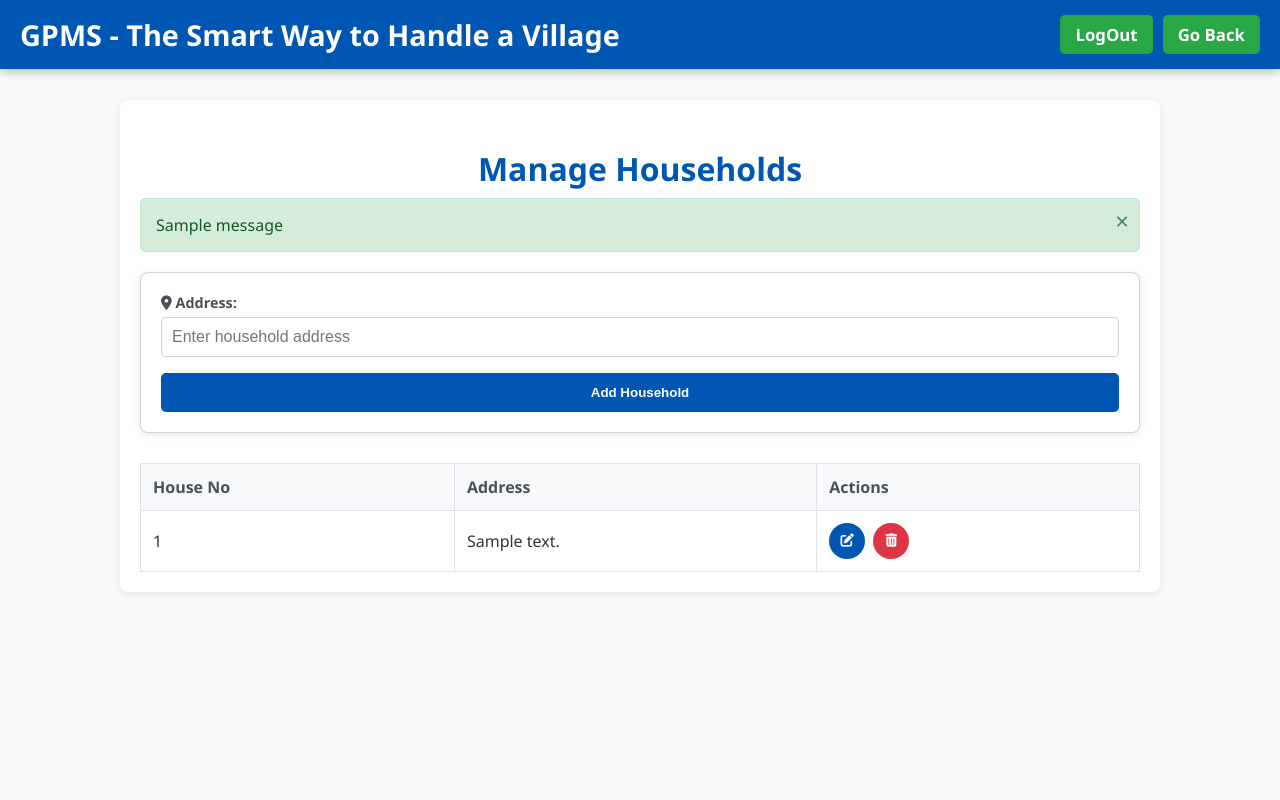
After one commit to omkaranu04/DBMS-Assgn4-mini-project, a Flask app: page /manage_households in a window 1280 px wide. The commit adds this page. Run offline with Flask 3, Linux system fonts and the light colour scheme; tables that the repository leaves empty hold one stand-in row (values such as "Sample post"); one stand-in notice (Sample message) is shown.

Commit message:
added household

```diff
--- a/app/routes.py
+++ b/app/routes.py
@@ -5,6 +5,7 @@ from sqlalchemy import text, true
 from . import db
 from datetime import datetime
 import re
+from flask import jsonify
 
 main_bp = Blueprint('main', __name__)
 
@@ -2416,3 +2417,58 @@ def scheme_beneficiaries(scheme_id):
         scheme=scheme,
         beneficiaries=beneficiaries_list
     )
+@main_bp.route('/manage_households', methods=['GET', 'POST'])
+def manage_households():
+    if request.method == 'POST':
+        house_no = request.form.get('house_no')
+        address = request.form.get('address')
+
+        if not address:
+            flash("Address is required.", "danger")
+            return jsonify({'status': 'error', 'message': "Address is required.", 'category': 'danger'})
+
+        if house_no and house_no.strip():  # Updating an existing household
+            household = Household.query.filter_by(house_no=house_no).first()
+            if household:
+                household.address = address
+                try:
+                    db.session.commit()
+                    flash("Household updated successfully.", "success")
+                    return jsonify({'status': 'success', 'message': "Household updated successfully.", 'category': 'success'})
+                except Exception as e:
+                    db.session.rollback()
+                    return jsonify({'status': 'error', 'message': f"Error updating household: {str(e)}", 'category': 'danger'})
+            else:
+                return jsonify({'status': 'error', 'message': "Household not found.", 'category': 'danger'})
+        else:  # Adding a new household
+            new_household = Household(address=address)
+            db.session.add(new_household)
+            try:
+                db.session.commit()
+                flash("Household added successfully.", "success")
+                return jsonify({'status': 'success', 'message': "Household added successfully.", 'category': 'success'})
+            except Exception as e:
+                db.session.rollback()
+                return jsonify({'status': 'error', 'message': f"Error adding household: {str(e)}", 'category': 'danger'})
+
+    households = Household.query.all()
+    return render_template('manage_households.html', households=households)
+
+@main_bp.route('/delete_household/<int:house_no>', methods=['POST'])
+def delete_household(house_no):
+    household = Household.query.get(house_no)
+
+    if not household:
+        return jsonify({'status': 'error', 'message': "Household not found.", 'category': 'danger'})
+
+    associated_citizens = Citizens.query.filter_by(house_no=house_no).all()
+    if associated_citizens and len(associated_citizens) > 0:
+        return jsonify({'status': 'error', 'message': "Cannot delete household because citizens are living in it.", 'category': 'danger'})
+
+    try:
+        db.session.delete(household)
+        db.session.commit()
+        return jsonify({'status': 'success', 'message': "Household deleted successfully.", 'category': 'success'})
+    except Exception as e:
+        db.session.rollback()
+        return jsonify({'status': 'error', 'message': f"Error deleting household: {str(e)}", 'category': 'danger'})
--- /dev/null
+++ b/app/static/css/manage_households.css
@@ -0,0 +1,380 @@
+/* General Styles */
+body {
+    font-family: 'Segoe UI', Tahoma, Geneva, Verdana, sans-serif;
+    background-color: #f8f9fa;
+    margin: 0;
+    padding: 0;
+    min-height: 100vh;
+    display: flex;
+    flex-direction: column;
+    color: #333;
+}
+
+/* Header Styling */
+header {
+    width: 100%;
+    position: fixed;
+    top: 0;
+    left: 0;
+    background-color: #0056b3;
+    color: #fff;
+    padding: 15px 20px;
+    font-size: 1.5em;
+    font-weight: bold;
+    display: flex;
+    justify-content: space-between;
+    align-items: center;
+    box-shadow: 0 4px 8px rgba(0, 0, 0, 0.2);
+    box-sizing: border-box;
+    z-index: 100;
+}
+
+header h1 {
+    margin: 0;
+    font-size: 1.2em;
+    max-width: 60%;
+}
+
+.header-buttons {
+    display: flex;
+    gap: 10px;
+}
+
+.header-buttons .btn {
+    background-color: #28a745;
+    color: #fff;
+    text-decoration: none;
+    padding: 8px 15px;
+    border-radius: 5px;
+    font-weight: bold;
+    font-size: 0.7em;
+    transition: background-color 0.3s ease;
+}
+
+.header-buttons .btn:hover {
+    background-color: #218838;
+}
+
+/* Container */
+.container {
+    margin-top: 100px;
+    /* To clear the fixed header */
+    padding: 20px;
+    max-width: 1000px;
+    width: 100%;
+    margin-left: auto;
+    margin-right: auto;
+    background-color: #fff;
+    border-radius: 8px;
+    box-shadow: 0 2px 8px rgba(0, 0, 0, 0.1);
+}
+
+/* Page Title & Subtitle */
+h2 {
+    text-align: center;
+    color: #0056b3;
+    margin-bottom: 0.5rem;
+    font-size: 2em;
+}
+
+.subtitle {
+    text-align: center;
+    color: #6c757d;
+    margin-bottom: 1.5rem;
+    font-size: 1.1em;
+}
+
+/* Household Form */
+#householdForm {
+    background-color: #fff;
+    border: 1px solid #ced4da;
+    border-radius: 8px;
+    padding: 20px;
+    margin-bottom: 30px;
+    box-shadow: 0 2px 8px rgba(0, 0, 0, 0.1);
+}
+
+.form-group {
+    margin-bottom: 1rem;
+    display: flex;
+    flex-direction: column;
+}
+
+.form-group label {
+    font-weight: 600;
+    margin-bottom: 5px;
+    color: #495057;
+    font-size: 0.9em;
+}
+
+.form-group input {
+    padding: 10px;
+    border: 1px solid #ced4da;
+    border-radius: 4px;
+    font-size: 1em;
+    transition: border-color 0.3s ease, box-shadow 0.3s ease;
+}
+
+.form-group input:focus {
+    border-color: #0056b3;
+    outline: none;
+    box-shadow: 0 0 0 3px rgba(0, 86, 179, 0.25);
+}
+
+/* Form Actions */
+.form-actions {
+    display: flex;
+    gap: 10px;
+    margin-top: 1rem;
+}
+
+.form-actions button {
+    flex: 1;
+}
+
+/* Form Button Styling */
+.btn-primary {
+    background-color: #0056b3;
+    color: #fff;
+    border: none;
+    padding: 12px 20px;
+    border-radius: 5px;
+    font-weight: 600;
+    cursor: pointer;
+    transition: background-color 0.3s ease;
+}
+
+.btn-primary:hover {
+    background-color: #004494;
+}
+
+.btn-secondary {
+    background-color: #6c757d;
+    color: #fff;
+    border: none;
+    padding: 12px 20px;
+    border-radius: 5px;
+    font-weight: 600;
+    cursor: pointer;
+    transition: background-color 0.3s ease;
+}
+
+.btn-secondary:hover {
+    background-color: #5a6268;
+}
+
+.btn-danger {
+    background-color: #dc3545;
+    color: #fff;
+    border: none;
+    padding: 8px 12px;
+    border-radius: 5px;
+    font-weight: 600;
+    cursor: pointer;
+    transition: background-color 0.3s ease;
+}
+
+.btn-danger:hover {
+    background-color: #c82333;
+}
+
+/* Table Styling */
+#householdsTable {
+    width: 100%;
+    border-collapse: collapse;
+    margin-top: 20px;
+}
+
+#householdsTable th,
+#householdsTable td {
+    padding: 12px;
+    border: 1px solid #dee2e6;
+    text-align: left;
+}
+
+#householdsTable th {
+    background-color: #f8f9fa;
+    color: #495057;
+    font-weight: 600;
+}
+
+#householdsTable tr:nth-child(even) {
+    background-color: #f2f2f2;
+}
+
+#householdsTable tr:hover {
+    background-color: #e9ecef;
+}
+
+.empty-message {
+    text-align: center;
+    padding: 20px;
+    font-style: italic;
+    color: #6c757d;
+}
+
+/* Action buttons for Edit and Delete */
+.action-buttons {
+    display: flex;
+    gap: 8px;
+    justify-content: flex-start;
+}
+
+.edit-btn,
+.delete-form button {
+    display: flex;
+    align-items: center;
+    justify-content: center;
+    width: 36px;
+    height: 36px;
+    padding: 0;
+    border-radius: 50%;
+    border: none;
+    cursor: pointer;
+    transition: all 0.3s ease;
+}
+
+.edit-btn {
+    background-color: #0056b3;
+    color: #fff;
+}
+
+.edit-btn:hover {
+    background-color: #004494;
+}
+
+.delete-form {
+    display: inline;
+}
+
+.delete-form button {
+    background-color: #dc3545;
+    color: #fff;
+}
+
+.delete-form button:hover {
+    background-color: #c82333;
+}
+
+/* Flash Messages Styling */
+.flash-container {
+    margin-bottom: 20px;
+}
+
+.flash-message {
+    padding: 15px;
+    margin-bottom: 15px;
+    border-radius: 5px;
+    position: relative;
+    animation: fadeIn 0.5s;
+}
+
+.success {
+    background-color: #d4edda;
+    border: 1px solid #c3e6cb;
+    color: #155724;
+}
+
+.error,
+.danger {
+    background-color: #f8d7da;
+    border: 1px solid #f5c6cb;
+    color: #721c24;
+}
+
+.info {
+    background-color: #d1ecf1;
+    border: 1px solid #bee5eb;
+    color: #0c5460;
+}
+
+.warning {
+    background-color: #fff3cd;
+    border: 1px solid #ffeeba;
+    color: #856404;
+}
+
+.close-btn {
+    position: absolute;
+    top: 5px;
+    right: 10px;
+    font-size: 1.5em;
+    cursor: pointer;
+    color: inherit;
+    opacity: 0.7;
+    transition: opacity 0.3s ease;
+}
+
+.close-btn:hover {
+    opacity: 1;
+}
+
+@keyframes fadeIn {
+    from {
+        opacity: 0;
+        transform: translateY(-10px);
+    }
+
+    to {
+        opacity: 1;
+        transform: translateY(0);
+    }
+}
+
+/* Responsive Adjustments */
+@media (max-width: 768px) {
+    header h1 {
+        font-size: 1em;
+        max-width: 50%;
+    }
+
+    .btn {
+        padding: 6px 10px;
+        font-size: 0.65em;
+    }
+
+    h2 {
+        font-size: 1.6em;
+    }
+
+    .subtitle {
+        font-size: 1em;
+    }
+
+    .form-group input {
+        padding: 8px;
+    }
+
+    #householdsTable th,
+    #householdsTable td {
+        padding: 8px;
+    }
+
+    .edit-btn,
+    .delete-form button {
+        width: 30px;
+        height: 30px;
+    }
+}
+
+@media (max-width: 480px) {
+    header {
+        flex-direction: column;
+        padding: 10px;
+    }
+
+    header h1 {
+        margin-bottom: 10px;
+        max-width: 100%;
+        text-align: center;
+    }
+
+    .header-buttons {
+        width: 100%;
+        justify-content: center;
+    }
+
+    .container {
+        padding: 10px;
+    }
+}
--- /dev/null
+++ b/app/templates/manage_households.html
@@ -0,0 +1,179 @@
+<!DOCTYPE html>
+<html lang="en">
+
+<head>
+    <meta charset="UTF-8" />
+    <meta name="viewport" content="width=device-width, initial-scale=1.0" />
+    <title>Manage Households - GPMS</title>
+    <link rel="stylesheet" href="{{ url_for('static', filename='css/manage_households.css') }}" />
+    <link rel="stylesheet" href="https://cdnjs.cloudflare.com/ajax/libs/font-awesome/6.0.0/css/all.min.css" />
+</head>
+
+<body>
+    <header>
+        <h1>GPMS - The Smart Way to Handle a Village</h1>
+        <div class="header-buttons">
+            <a href="{{ url_for('main.login') }}" class="btn">LogOut</a>
+            <a href="{{ url_for('main.dashboard_employees') }}" class="btn">Go Back</a>
+        </div>
+    </header>
+
+    <div class="container">
+        <h2>Manage Households</h2>
+
+        <!-- Flash Messages Container -->
+        <div id="flash-messages">
+            {% with messages = get_flashed_messages(with_categories=true) %}
+            {% if messages %}
+            <div class="flash-container">
+                {% for category, message in messages %}
+                <div class="flash-message {{ category }}">
+                    {{ message }}
+                    <span class="close-btn" onclick="this.parentElement.style.display='none'">&times;</span>
+                </div>
+                {% endfor %}
+            </div>
+            {% endif %}
+            {% endwith %}
+        </div>
+
+        <!-- Form for Adding / Editing a Household -->
+        <form id="householdForm" method="POST" action="{{ url_for('main.manage_households') }}">
+            <!-- Hidden field distinguishes add (empty) vs. edit (populated) -->
+            <input type="hidden" name="house_no" id="house_no" value="" />
+            <div class="form-group">
+                <label for="address">
+                    <i class="fas fa-map-marker-alt"></i> Address:
+                </label>
+                <input type="text" name="address" id="address" placeholder="Enter household address" required />
+            </div>
+            <div class="form-actions">
+                <button type="submit" id="submitButton" class="btn btn-primary">Add Household</button>
+                <button type="button" id="cancelEdit" class="btn btn-secondary" style="display: none;">Cancel</button>
+            </div>
+        </form>
+
+        <!-- Table of Households -->
+        <table id="householdsTable">
+            <thead>
+                <tr>
+                    <th>House No</th>
+                    <th>Address</th>
+                    <th>Actions</th>
+                </tr>
+            </thead>
+            <tbody>
+                {% for household in households %}
+                <tr data-house-no="{{ household.house_no }}" data-address="{{ household.address }}">
+                    <td>{{ household.house_no }}</td>
+                    <td class="houseAddress">{{ household.address }}</td>
+                    <td>
+                        <div class="action-buttons">
+                            <button type="button" class="edit-btn">
+                                <i class="fas fa-edit"></i>
+                            </button>
+                            <form method="POST"
+                                action="{{ url_for('main.delete_household', house_no=household.house_no) }}"
+                                class="delete-form">
+                                <button type="submit" class="btn-danger">
+                                    <i class="fas fa-trash-alt"></i>
+                                </button>
+                            </form>
+                        </div>
+                    </td>
+                </tr>
+                {% else %}
+                <tr>
+                    <td colspan="3" class="empty-message">No households available.</td>
+                </tr>
+                {% endfor %}
+            </tbody>
+        </table>
+    </div>
+
+    <script>
+        // Scroll to the top when "Edit" is clicked
+        document.querySelectorAll('.edit-btn').forEach(button => {
+            button.addEventListener('click', function () {
+                let tr = this.closest('tr');
+                let houseNo = tr.getAttribute('data-house-no');
+                let address = tr.getAttribute('data-address');
+
+                document.getElementById('house_no').value = houseNo;
+                document.getElementById('address').value = address;
+                document.getElementById('submitButton').textContent = "Update Household";
+                document.getElementById('cancelEdit').style.display = "inline-block";
+
+                window.scrollTo({ top: 0, behavior: "smooth" }); // Scroll to top
+            });
+        });
+
+        // Cancel editing: clear form fields & revert button text
+        document.getElementById('cancelEdit').addEventListener('click', function () {
+            document.getElementById('house_no').value = "";
+            document.getElementById('address').value = "";
+            document.getElementById('submitButton').textContent = "Add Household";
+            this.style.display = "none";
+        });
+
+        // Handle Form Submission via AJAX
+        document.getElementById('householdForm').addEventListener('submit', function (event) {
+            event.preventDefault();
+
+            let formData = new FormData(this);
+            fetch("{{ url_for('main.manage_households') }}", {
+                method: "POST",
+                body: formData
+            })
+                .then(response => response.json())
+                .then(data => {
+                    showFlashMessage(data.message, data.category);
+
+                    if (data.status === "success") {
+                        setTimeout(() => location.reload(), 1000);
+                    }
+                })
+                .catch(error => console.error("Error:", error));
+        });
+
+        // Handle Household Deletion via AJAX
+        document.querySelectorAll('.delete-form').forEach(form => {
+            form.addEventListener('submit', function (event) {
+                event.preventDefault();
+
+                if (!confirm('Are you sure you want to delete this household?')) return;
+
+                let formData = new FormData(this);
+                let actionUrl = this.getAttribute('action');
+
+                fetch(actionUrl, {
+                    method: "POST",
+                    body: formData
+                })
+                    .then(response => response.json())
+                    .then(data => {
+                        showFlashMessage(data.message, data.category);
+
+                        if (data.status === "success") {
+                            setTimeout(() => location.reload(), 1000);
+                        }
+                    })
+                    .catch(error => console.error("Error:", error));
+            });
+        });
+
+        // Function to display flash messages dynamically
+        function showFlashMessage(message, category) {
+            let flashContainer = document.getElementById('flash-messages');
+            let flashMessage = document.createElement('div');
+            flashMessage.className = `flash-message ${category}`;
+            flashMessage.innerHTML = `${message} <span class="close-btn" onclick="this.parentElement.style.display='none'">&times;</span>`;
+            flashContainer.appendChild(flashMessage);
+
+            // Auto-hide after 5 seconds
+            setTimeout(() => flashMessage.style.display = "none", 5000);
+        }
+    </script>
+</body>
+
+</html>
```
Also changed, not shown: app/templates/dashboard_employees.html (+10 -0 lines), config.py (+12 -2 lines), 1 other file.
